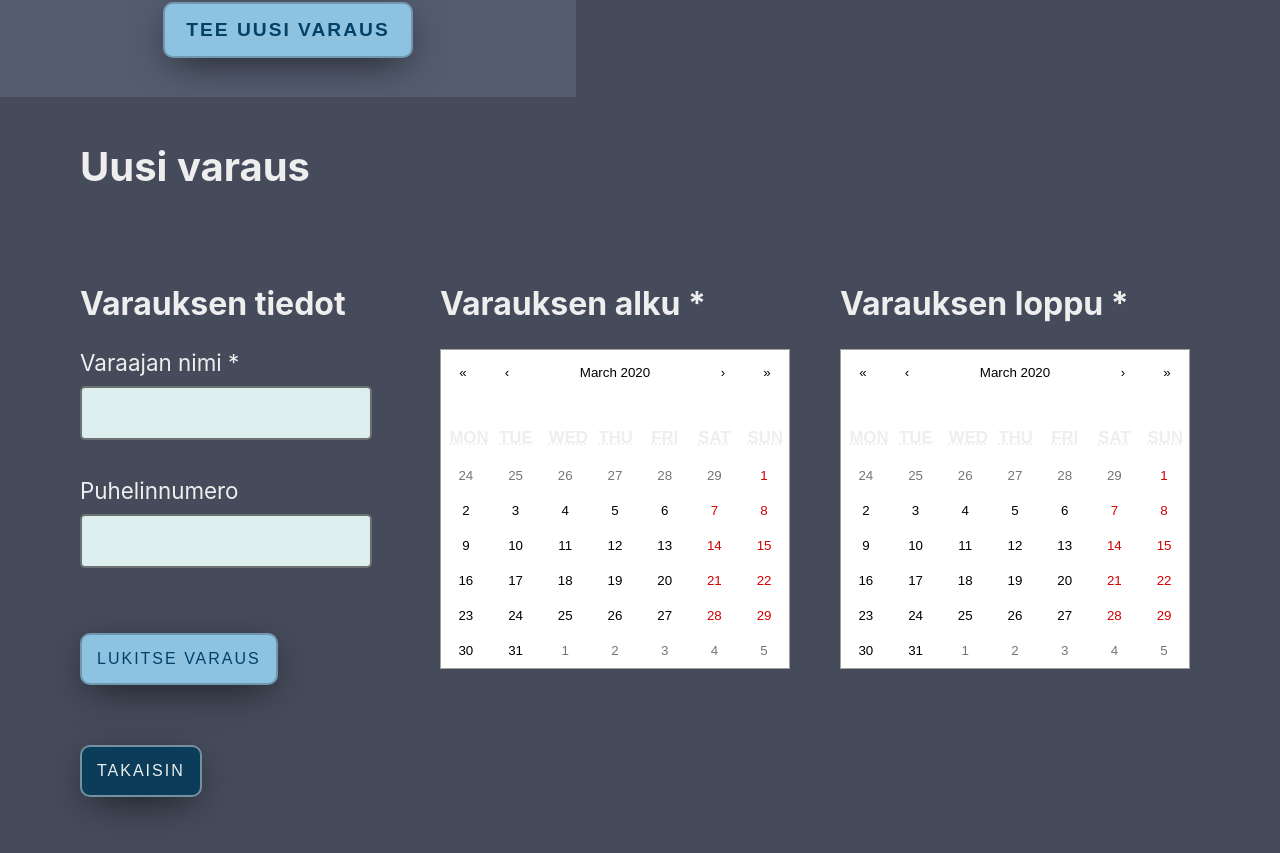
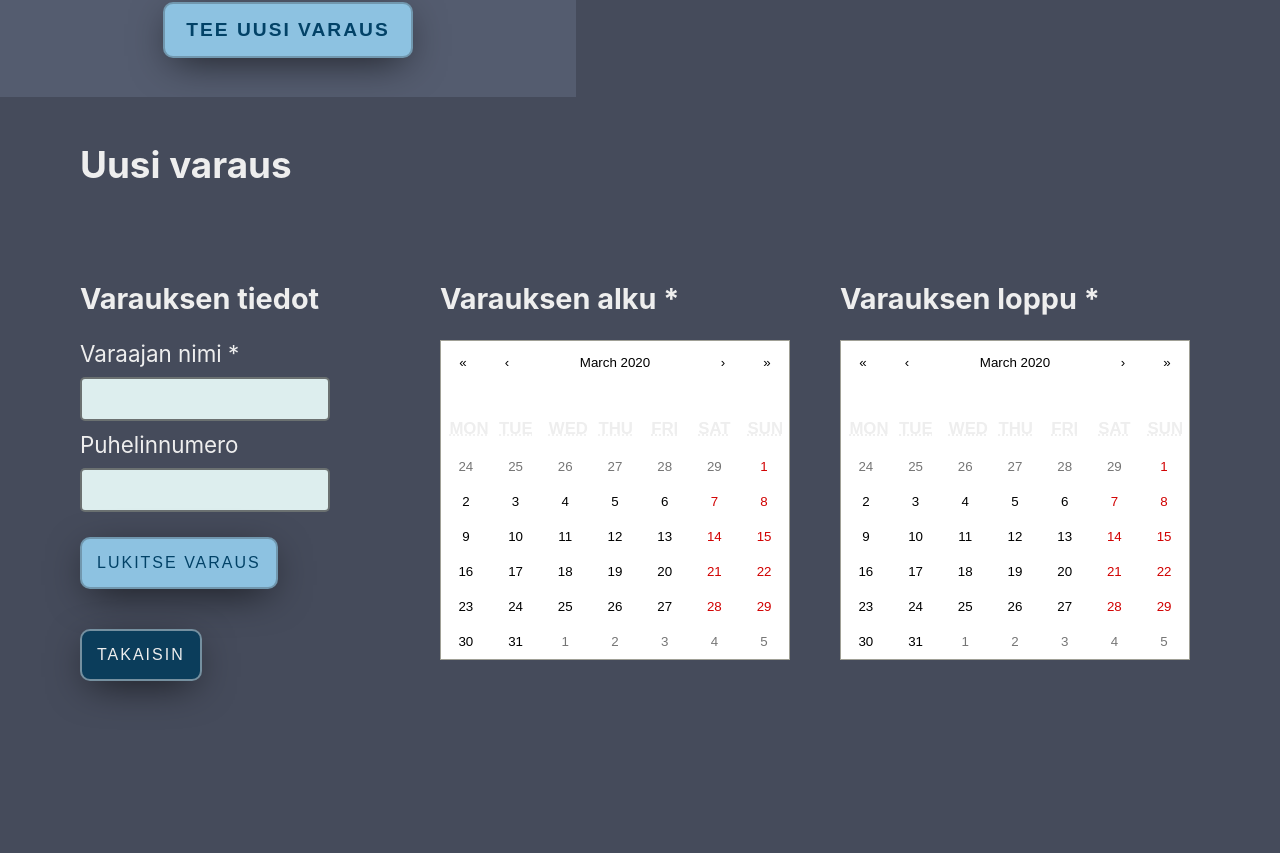
Before and after one commit to teekkari/hamppuvaraus, a React (Create React App) app in the folder frontend/: page / in a window 1280 px wide. Shown: the part 703-1556 px from the top of the page. Built offline with nearby package versions, Linux system fonts and the light colour scheme; no server answers.

Commit message:
made elements slightly smaller to better fit different zooms and screen sizes

```diff
--- a/frontend/src/App.css
+++ b/frontend/src/App.css
@@ -9,11 +9,11 @@ hr {
 }
 
 h1 {
-  font-size: 2.5rem;
+  font-size: 2.3rem;
 }
 
 h2 {
-  font-size: 2.0rem;
+  font-size: 1.8rem;
 }
 
 h3 {
@@ -128,13 +128,13 @@ section h1 {
 }
 
 #uusi-varaus-form input, textarea {
-  height: 30px;
+  height: 20px;
   border-radius: 5px;
   border: 2px solid #333333AA;
   margin: 10px 0px;
   background-color: #dee;
   padding: 10px;
-  font-size: 1.3rem;
+  font-size: 1.1rem;
 }
 
 
@@ -151,7 +151,7 @@ section h1 {
 }
 
 .btn {
-  margin: 30px 0px;
+  margin: 15px 0px;
   padding: 15px;
 
   font-size: 1.0rem;
--- a/frontend/src/components/ReservationHandler.js
+++ b/frontend/src/components/ReservationHandler.js
@@ -70,14 +70,13 @@ class ReservationHandler extends React.Component {
                     <label htmlFor="">Varaajan nimi *</label><br/>
                     <input type="text" id="uusi-varaus-varaaja" name="uusi-varaus-varaaja" onChange={(event) => this.fieldCallback("reserver", event)}/>
                 </div>
-                <br/>
 
-                <div className="bottom-spacer">
+                <div>
                     <label htmlFor="uusi-varaus-puh">Puhelinnumero</label><br/>
                     <input type="text" id="uusi-varaus-puh" name="uusi-varaus-puh" onChange={(event) => this.fieldCallback("phone", event)}/>
                 </div>
 
-                <button className="btn" onClick={this.sendReservation}>Lukitse varaus</button>
+                <button className="btn bottom-spacer" onClick={this.sendReservation}>Lukitse varaus</button>
                 <AnchorLink href="#main-front-page">
                     <button className="btn darker-bg">Takaisin</button>
                 </AnchorLink>
```
